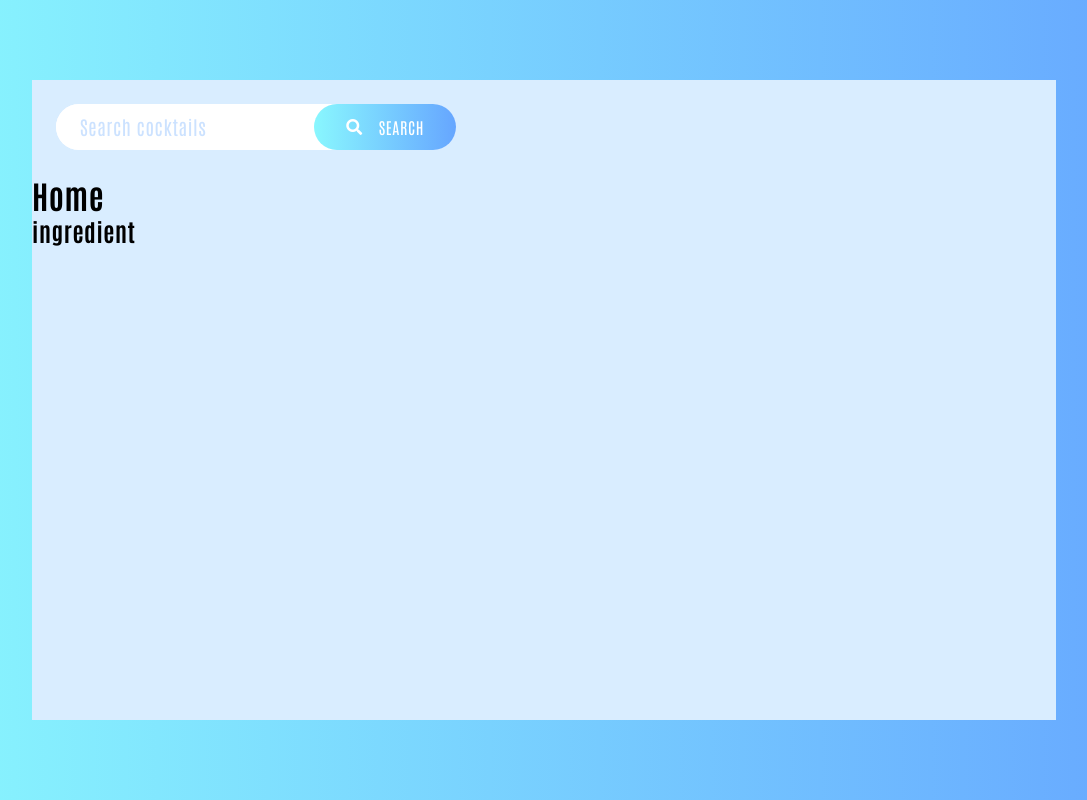
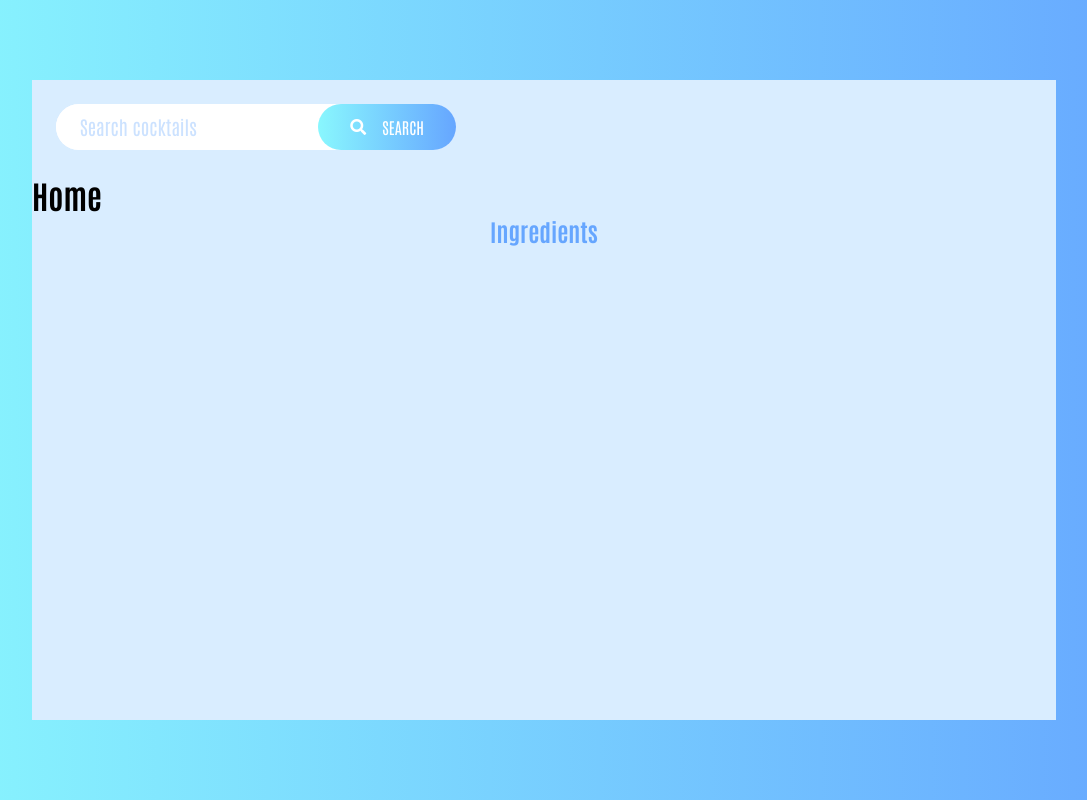
Before and after one commit to jash139/cocktails-vue, a Vue app: page / in a window 1280 px wide. Shown: the whole page, without its empty margins (96-1183 px from the left). Built offline with nearby package versions, Linux system fonts and the light colour scheme.

Commit message:
Added styling to Subheading component heading

```diff
--- a/src/App.vue
+++ b/src/App.vue
@@ -17,7 +17,6 @@ export default {
 * {
   box-sizing: border-box;
   font-family: "Antonio", sans-serif;
-  letter-spacing: 0.6px;
   margin: 0;
   padding: 0;
 }
--- a/src/components/Ingredients.vue
+++ b/src/components/Ingredients.vue
@@ -1,10 +1,15 @@
 <template>
-  <h2>ingredient</h2>
+  <Subheading text="Ingredients" />
 </template>
 
 <script>
+import Subheading from "./Subheading";
+
 export default {
   name: "Ingredients",
+  components: {
+    Subheading,
+  },
 };
 </script>
 
--- a/src/components/Subheading.vue
+++ b/src/components/Subheading.vue
@@ -1,5 +1,5 @@
 <template>
-  <h2>{{ text }}</h2>
+  <h2 class="subheading">{{ text }}</h2>
 </template>
 
 <script>
@@ -10,3 +10,12 @@ export default {
   },
 };
 </script>
+
+<style scoped>
+.subheading {
+  color: #66a6ff;
+  font-size: 1.5rem;
+  font-weight: 700;
+  text-align: center;
+}
+</style>
```
